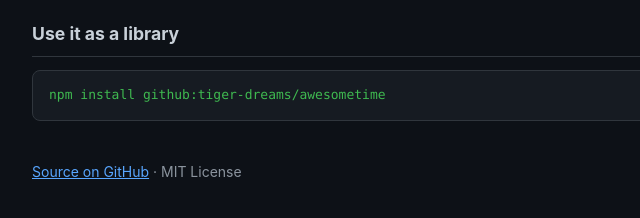
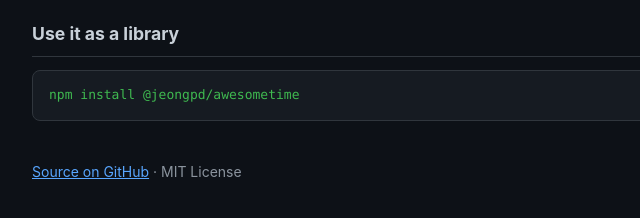
Before and after one commit to tiger-dreams/awesometime, a website: page index.html in a window 1280 px wide. Shown: the part 1281-1499 px from the top of the page, 272-912 px from the left. Drawn offline with Linux system fonts and the light colour scheme.

Commit message:
fix: update landing page install command to @jeongpd/awesometime (was still github: install)

```diff
--- a/index.html
+++ b/index.html
@@ -136,7 +136,7 @@
   <img class="badge" src="/api?locale=ko" alt="Korean locale badge">
 
   <h2>Use it as a library</h2>
-  <pre>npm install github:tiger-dreams/awesometime</pre>
+  <pre>npm install @jeongpd/awesometime</pre>
 
   <div class="links">
     <a href="https://github.com/tiger-dreams/awesometime">Source on GitHub</a> · MIT License
```
